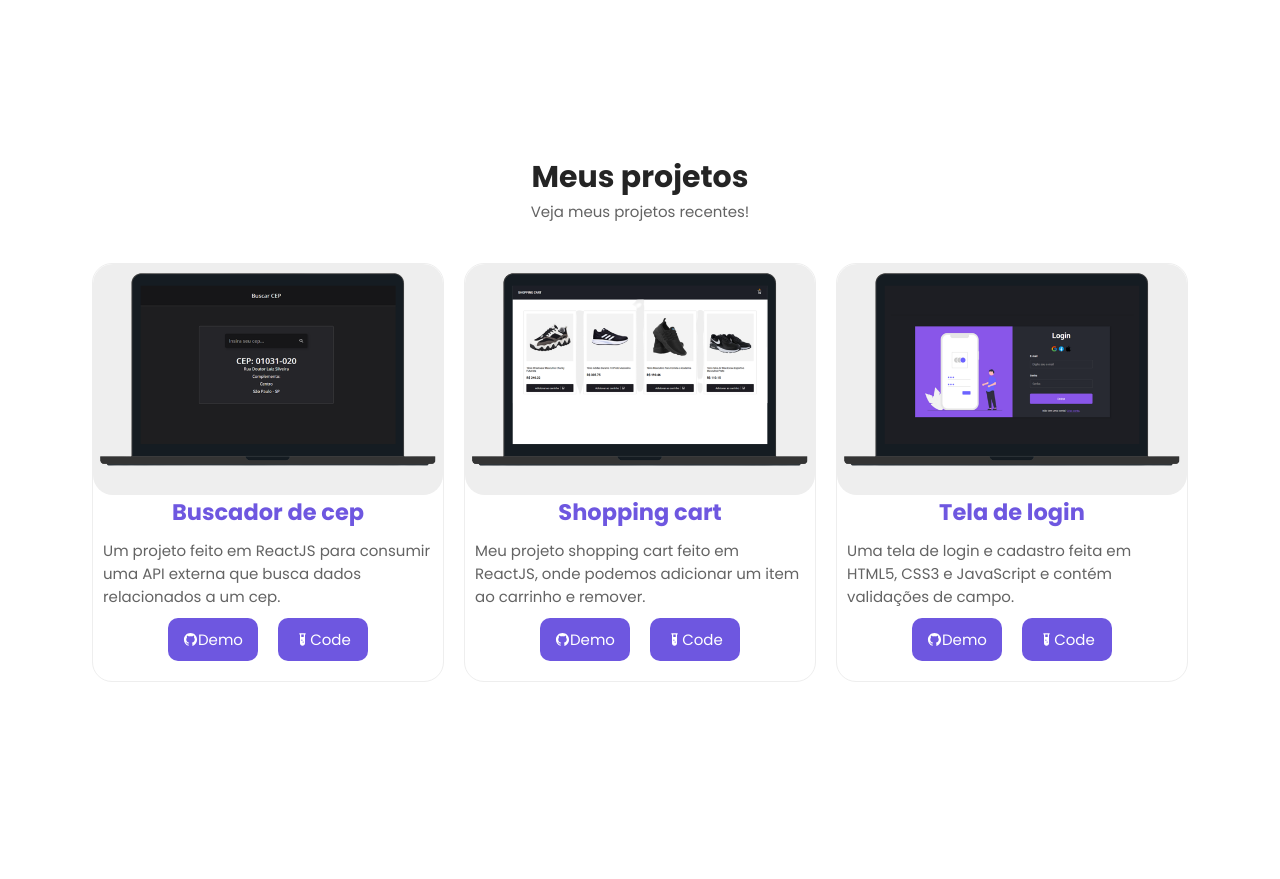
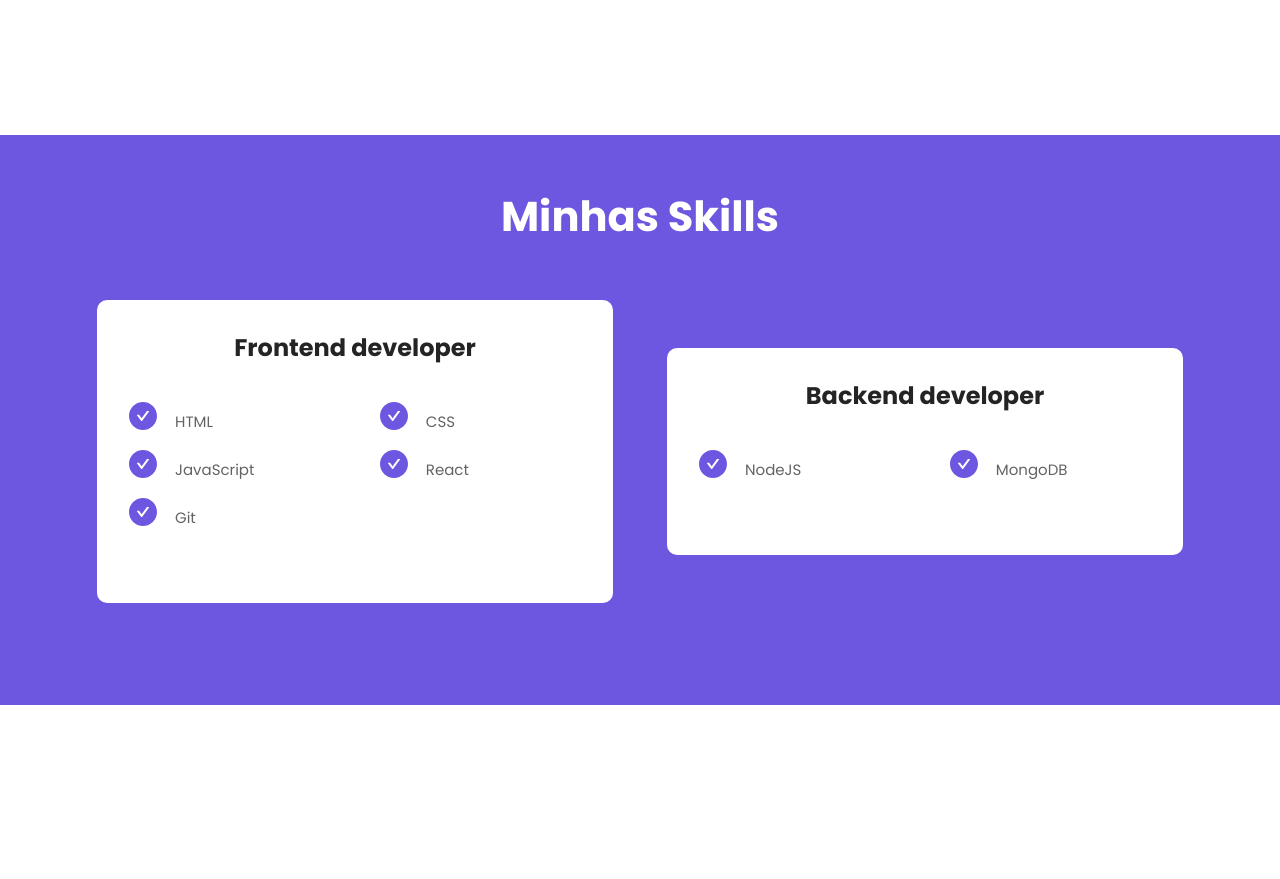
Before and after one commit to SoaresLeonardo/soaresleonardo-web, a React (Vite) app: page / in a window 1280 px wide. Shown: the part 1340-2219 px from the top of the page. Built offline with nearby package versions, Linux system fonts and the light colour scheme.

Commit message:
add Skills

```diff
--- a/src/App.jsx
+++ b/src/App.jsx
@@ -6,6 +6,7 @@ import ContactPage from "./components/contact";
 import FooterPage from "./components/Footer";
 import HeaderPage from "./components/Header";
 import ProjectsPage from "./components/Projects";
+import SkillsPage from "./components/Skills";
 import { GlobalStyles } from "./global";
 import HomePage from "./pages";
 
@@ -24,6 +25,7 @@ export default function App() {
       <HeaderPage handleTheme={handleTheme} theme={theme} />
       <HomePage />
       <AboutPage />
+      <SkillsPage />
       <ProjectsPage />
       <ContactPage />
       <FooterPage />
--- a/src/Data.js
+++ b/src/Data.js
@@ -54,11 +54,6 @@ export const aboutSkills = [
   },
 ];
 
-export const skillsFrontEndInfo = [
-  "HTML",
-  "CSS",
-  "JavaScript",
-  "React",
-  "Git",
-  "NodeJS",
-];
+export const skillsFrontEndInfo = ["HTML", "CSS", "JavaScript", "React", "Git"];
+
+export const skillsBackendInfo = ["NodeJS", 'MongoDB'];
--- a/src/components/About/index.jsx
+++ b/src/components/About/index.jsx
@@ -23,8 +23,8 @@ export function AboutPage() {
           <img src="/fotoabout.jpg" alt="About Image" />
         </AboutImage>
         <AboutIntro>
+          <Subtitle>Introdução</Subtitle>
           <Title>Quem eu sou?</Title>
-          <Subtitle>Introdução</Subtitle>
 
           {aboutInfo.map((item) => (
             <Description key={item}>{item}</Description>
--- /dev/null
+++ b/src/components/Skills/SkillsStyled.js
@@ -0,0 +1,71 @@
+import styled from "styled-components";
+
+export const Skills = styled.div`
+  max-width: 1400px;
+  margin: 0 auto;
+  padding: 50px;
+  background-color: #6e57e0;
+
+  @media (max-width: 760px) {
+    padding: 20px;
+  }
+`;
+export const SkillsContainer = styled.div`
+  display: flex;
+  align-items: center;
+  justify-content: space-around;
+  padding: 20px;
+
+  @media (max-width: 760px) {
+    flex-direction: column;
+    justify-content: center;
+  }
+`;
+export const SkillsIntro = styled.div`
+  color: white;
+  font-size: 1.3rem;
+`;
+export const Title = styled.h1`
+  text-align: center;
+`;
+export const Subtitle = styled.h1``;
+export const Description = styled.p``;
+export const SkillsInfo = styled.div`
+  /* box-shadow: 10px 10px 0 #6e57e0; */
+  background-color: ${(props) => props.theme.body};
+  padding: 30px;
+  width: 40%;
+  border-radius: 10px;
+  margin: 2rem 0;
+  h1 {
+    font-size: 1.5rem;
+  }
+
+  @media (max-width: 760px) {
+    width: 80%;
+  }
+`;
+
+export const SkillsListContainer = styled.div`
+  width: 100%;
+  margin: 2rem 0;
+  display: flex;
+  justify-content: space-between;
+  flex-wrap: wrap;
+`;
+export const SkillCard = styled.div`
+  width: 45%;
+  display: flex;
+  align-items: center;
+  justify-content: flex-start;
+  gap: 1rem;
+
+  @media (max-width: 760px) {
+    width: 100%;
+  }
+`;
+export const CardName = styled.span``;
+export const CardCheck = styled.div`
+  color: #6e57e0;
+  font-size: 2rem;
+`;
--- /dev/null
+++ b/src/components/Skills/index.jsx
@@ -0,0 +1,56 @@
+import { skillsBackendInfo, skillsFrontEndInfo } from "../../Data";
+import {
+  CardCheck,
+  CardName,
+  Description,
+  SkillCard,
+  Skills,
+  SkillsContainer,
+  SkillsInfo,
+  SkillsIntro,
+  SkillsListContainer,
+  Subtitle,
+  Title,
+} from "./SkillsStyled";
+
+import { AiFillCheckCircle } from "react-icons/ai";
+
+export default function SkillsPage() {
+  return (
+    <Skills>
+      <SkillsIntro>
+        <Title>Minhas Skills</Title>
+        <Subtitle></Subtitle>
+        <Description></Description>
+      </SkillsIntro>
+      <SkillsContainer>
+        <SkillsInfo>
+          <Title>Frontend developer</Title>
+          <SkillsListContainer>
+            {skillsFrontEndInfo.map((item) => (
+              <SkillCard>
+                <CardCheck>
+                  <AiFillCheckCircle />
+                </CardCheck>
+                <CardName>{item}</CardName>
+              </SkillCard>
+            ))}
+          </SkillsListContainer>
+        </SkillsInfo>
+        <SkillsInfo>
+          <Title>Backend developer</Title>
+          <SkillsListContainer>
+            {skillsBackendInfo.map((item) => (
+              <SkillCard>
+                <CardCheck>
+                  <AiFillCheckCircle />
+                </CardCheck>
+                <CardName>{item}</CardName>
+              </SkillCard>
+            ))}
+          </SkillsListContainer>
+        </SkillsInfo>
+      </SkillsContainer>
+    </Skills>
+  );
+}
```
